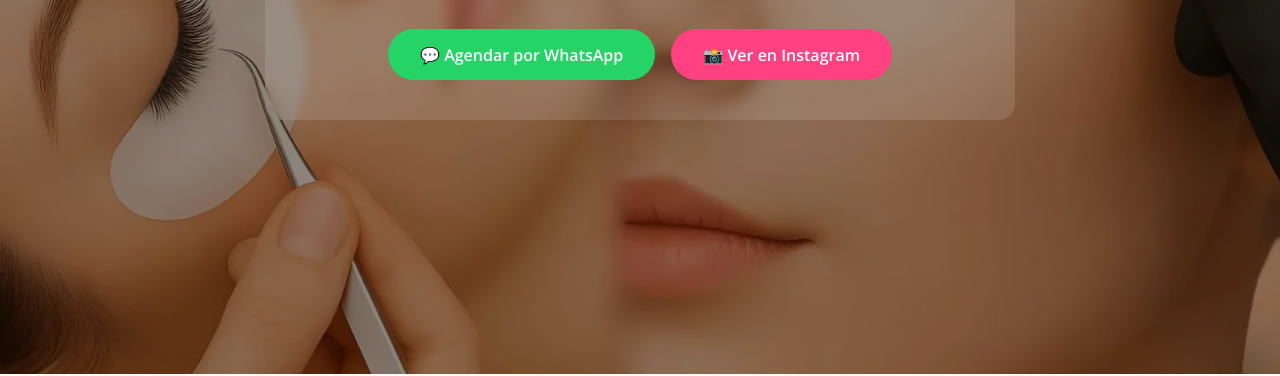
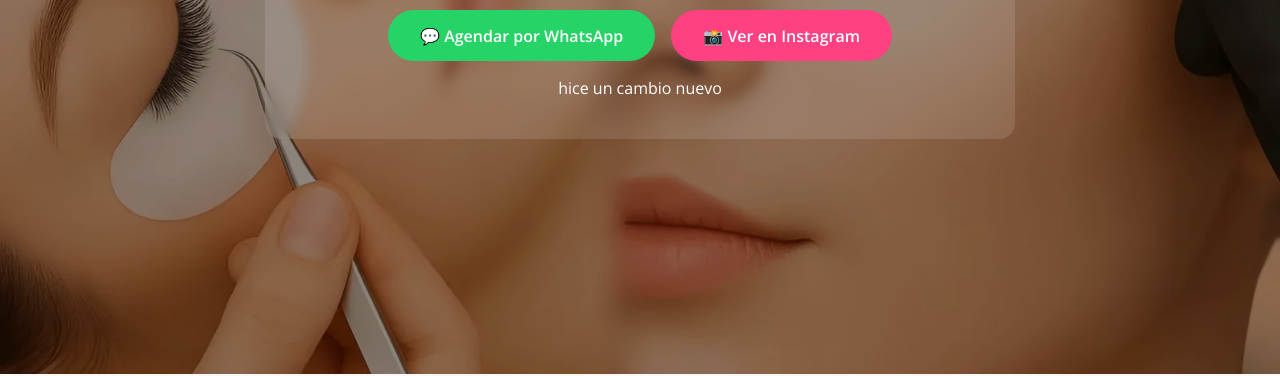
Before and after one commit to Agledis/SublimeG_Produccion, a website: page index.html in a window 1280 px wide. Shown: the part 426-802 px from the top of the page. Drawn offline with nearby package versions, Linux system fonts and the light colour scheme.

Commit message:
Actualización del proyecto

```diff
--- a/index.html
+++ b/index.html
@@ -82,6 +82,8 @@
          target="_blank" class="boton boton-whatsapp">💬 Agendar por WhatsApp</a>
       <a href="https://www.instagram.com/sublimeglow___"
          target="_blank" class="boton boton-instagram">📸 Ver en Instagram</a>
+
+         hice un cambio nuevo
     </div>
   </div>
 </section>
@@ -166,7 +168,7 @@
       <a href="https://www.instagram.com/sublimeglow___" target="_blank" class="social-icon">
         <i class="fa-brands fa-instagram"></i> 📸 Instagram
       </a>
-     <a href="https://wa.me/56969038808?text=Hola%20%F0%9F%91%8B%2C%20quisiera%20agendar%20una%20cita%20en%20Sublime%20Glow%20para%20%5Bservicio%5D.%20%C2%BFTienen%20disponibilidad%20el%20%5Bfecha%5D%3F%20Mi%20nombre%20es%20%5Btu%20nombre%5D.%20Gracias%20%F0%9F%98%8A" target="_blank" class="social-icon" aria-label="WhatsApp Sublime Glow">
+     <a href="https://wa.me/56969038808 ?text=Hola%20%F0%9F%91%8B%2C%20quisiera%20agendar%20una%20cita%20en%20Sublime%20Glow%20para%20%5Bservicio%5D.%20%C2%BFTienen%20disponibilidad%20el%20%5Bfecha%5D%3F%20Mi%20nombre%20es%20%5Btu%20nombre%5D.%20Gracias%20%F0%9F%98%8A" target="_blank" class="social-icon" aria-label="WhatsApp Sublime Glow">
   <i class="fa-brands fa-whatsapp"></i> 💬 WhatsApp
 </a>
 
```
Also changed, not shown: package.json (added, +21 -0 lines), 1 other file.
